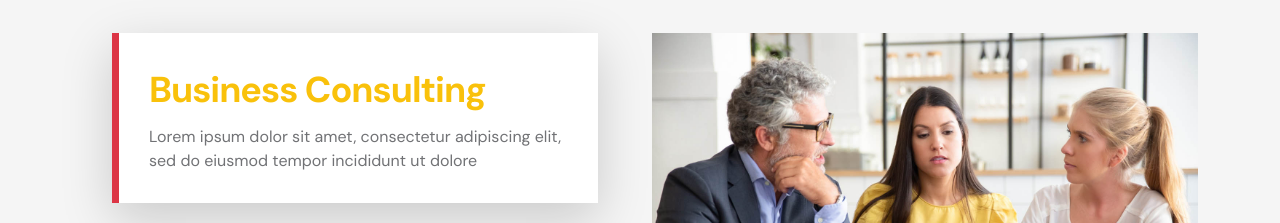
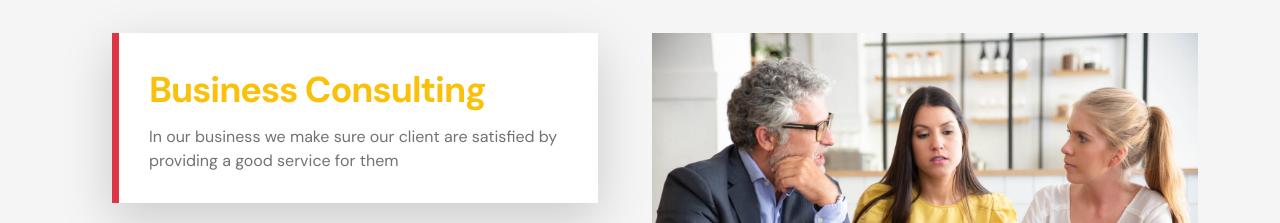
Before and after one commit to Heebrah/MarketPeak_Ecommerce, a plain HTML site: page index.html in a window 1280 px wide. Shown: the part 2000-2223 px from the top of the page. Drawn offline with Linux system fonts and the light colour scheme.

Commit message:
Add new features and fix bug

```diff
--- a/index.html
+++ b/index.html
@@ -268,7 +268,7 @@ Free Bootstrap 5 HTML Template
                                     <button class="nav-link active" id="nav-business-tab" data-bs-toggle="tab" data-bs-target="#nav-business" type="button" role="tab" aria-controls="nav-business" aria-selected="true">
                                         <h3>Business Consulting</h3>
 
-                                        <span>Lorem ipsum dolor sit amet, consectetur adipiscing elit, sed do eiusmod tempor incididunt ut dolore</span>
+                                        <span>In our business we make sure our client are satisfied by providing a good service for them</span>
                                     </button>
 
                                     <button class="nav-link" id="nav-strategy-tab" data-bs-toggle="tab" data-bs-target="#nav-strategy" type="button" role="tab" aria-controls="nav-strategy" aria-selected="false">
```
Also changed, not shown: my-img/1. aws console.jpg (added), my-img/10. security.jpg (added), my-img/11. security group.jpg (added), my-img/12. security protocol.jpg (added), my-img/13. development branch.jpg (added), my-img/2. aws console.jpg (added), my-img/3. github-code-copy.jpg (added), my-img/4. git not found.jpg (added), my-img/5. git installation.jpg (added), my-img/6. ssh into git.jpg (added), my-img/7. upgrade.jpg (added), my-img/8. copy html files.jpg (added), my-img/9. systemctl reload.jpg (added), my-img/commit.jpg (added), 3 more files.
